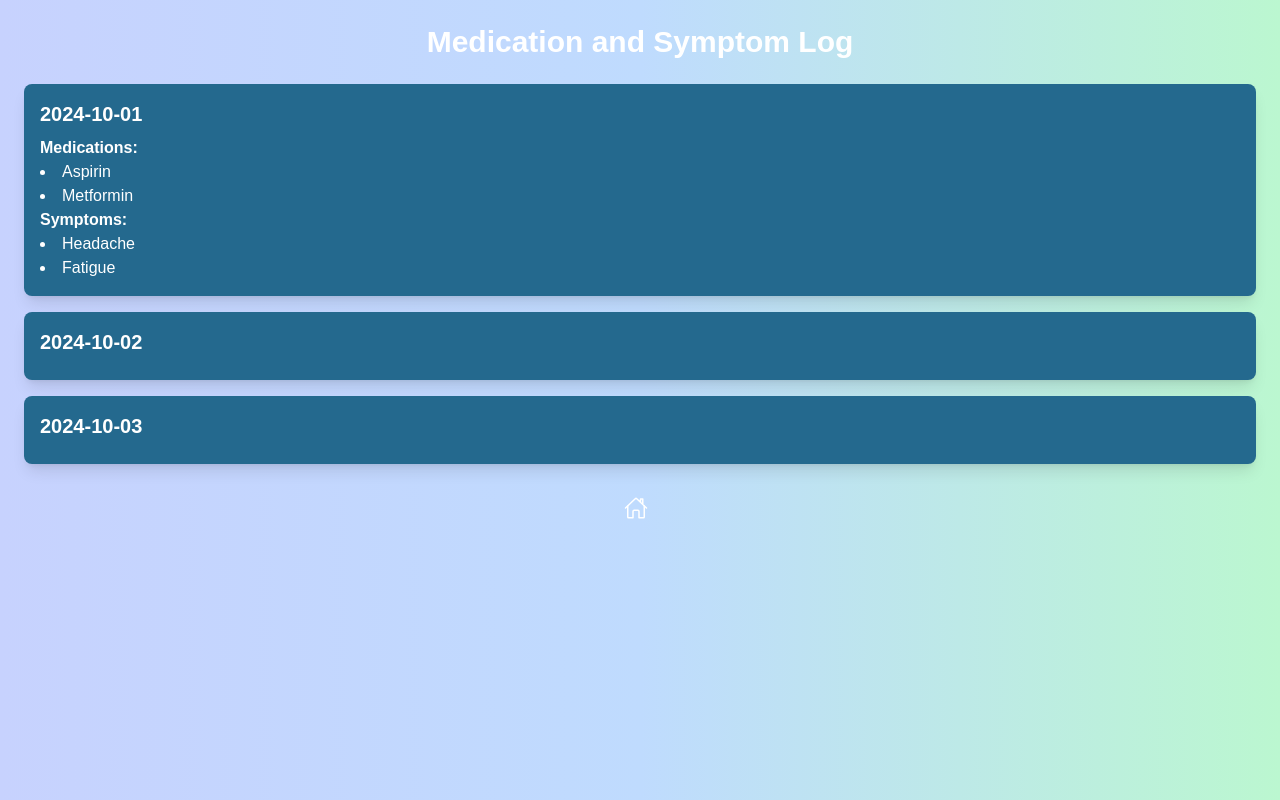
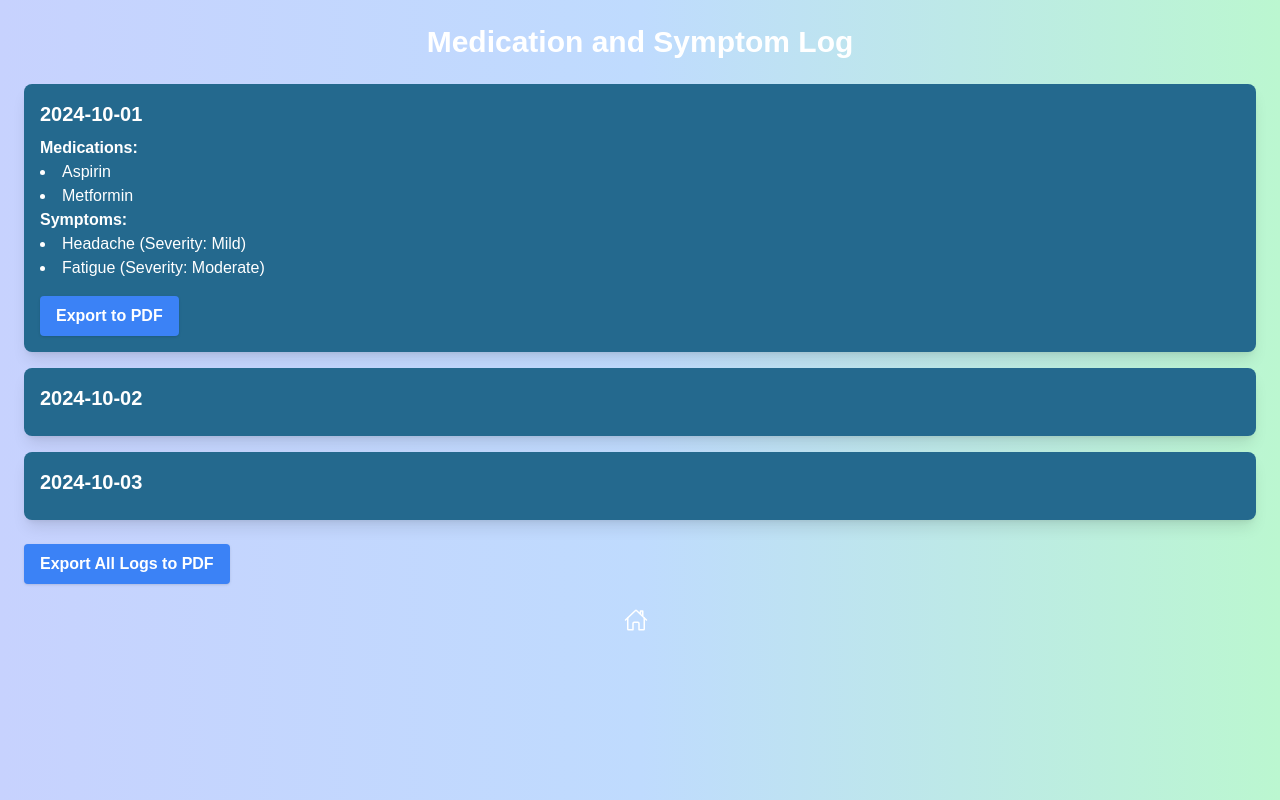
Before and after one commit to Givikap/Althea, a React (Create React App) app in the folder web/althea-frontend/: page /logs in a window 1280 px wide. Both pictures are taken after a click on the element "2024-10-01". Built offline with nearby package versions, Linux system fonts and the light colour scheme.

Commit message:
frontend: PDF, design, routes, etc

```diff
--- a/web/althea-frontend/package.json
+++ b/web/althea-frontend/package.json
@@ -6,6 +6,7 @@
     "@testing-library/jest-dom": "^5.17.0",
     "@testing-library/react": "^13.4.0",
     "@testing-library/user-event": "^13.5.0",
+    "jspdf": "^2.5.2",
     "react": "^18.3.1",
     "react-dom": "^18.3.1",
     "react-icons": "^5.3.0",
--- a/web/althea-frontend/src/App.js
+++ b/web/althea-frontend/src/App.js
@@ -13,7 +13,7 @@ function App() {
   const [name, setName] = useState('');
   const [is, setIs] = useState(false);
   const [isVisible, setIsVisible] = useState(false); //
-  const typewriterText = "Yoour prescription and medical symptom tracking companion"; // Text for typewriter effect
+  const typewriterText = "YYour prescription and medical symptom tracking companion"; // Text for typewriter effect
   const displayedText = useTypewriter(typewriterText, 100); //
 
   useEffect(() => {
--- a/web/althea-frontend/src/Select.js
+++ b/web/althea-frontend/src/Select.js
@@ -41,20 +41,19 @@ function Select() {
     <div className="min-h-screen bg-gradient-to-r from-indigo-200 via-blue-200 to-green-200 text-white flex justify-center items-center">
       <div className="flex flex-col justify-center items-start px-6">
         <header className="text-4xl font-bold text-center mb-6">
-          What Drugs do You Normally Take, {localStorage.getItem('inputName')}?
+          What drugs do you normally take, {localStorage.getItem('inputName')}?
         </header>
-        <p className="text-white font-bold mb-4">lorem ipsum foo bar</p>
 
         {/* Buttons container */}
         <div className="flex space-x-4 mb-4">
           <button
-            className="bg-white text-[#3D9991] font-bold py-2 px-4 rounded transition duration-300 hover:bg-purple-500 hover:text-black shadow-lg"
+            className="bg-[#24698E] text-white font-bold py-2 px-4 rounded transition duration-300 hover:bg-purple-500 hover:text-black shadow-lg"
             onClick={addTo}
           >
             +
           </button>
           <button
-            className="bg-purple-500 text-black font-bold py-2 px-4 rounded transition duration-300 hover:bg-white hover:text-purple-500 shadow-lg"
+            className="bg-[#24698E] text-white font-bold py-2 px-4 rounded transition duration-300 hover:bg-white hover:text-purple-500 shadow-lg"
             onClick={subTo}
           >
             -
--- a/web/althea-frontend/src/pages/dailychecks/dailychecks.jsx
+++ b/web/althea-frontend/src/pages/dailychecks/dailychecks.jsx
@@ -1,5 +1,6 @@
 import React, { useState, useEffect } from 'react';
 import { useNavigate } from 'react-router-dom';
+import { PiListHeart } from "react-icons/pi"; // Import the icon
 
 const PrescriptionTracker = () => {
   const navigate = useNavigate();
@@ -23,6 +24,10 @@ const PrescriptionTracker = () => {
     { id: 5, name: 'Omeprazole' },
     { id: 6, name: 'Simvastatin' },
   ];
+
+  const handleLogs = () => {
+    navigate('/logs');
+  }
 
   const handleDone = () => {
     navigate('/symptoms'); // Navigate to symptoms page
@@ -57,12 +62,20 @@ const PrescriptionTracker = () => {
           ))}
         </div>
       </div>
-      <button
-        onClick={handleDone}
-        className="mt-4 bg-[#24698E] hover:bg-[#000000] text-white font-semibold py-2 px-4 border-blue rounded shadow transition duration-200"
-      >
-        Next
-      </button>
+      <div className="flex mt-4 space-x-4">
+        <button
+          onClick={handleDone}
+          className="bg-[#24698E] hover:bg-[#000000] text-white font-semibold py-2 px-4 border-blue rounded shadow transition duration-200"
+        >
+          Next
+        </button>
+        <button
+          onClick={handleLogs}
+          className="text-white"
+        >
+          <PiListHeart size={24} className="mr-2 text-2xl" />
+        </button>
+      </div>
     </div>
   );
 };
--- a/web/althea-frontend/src/pages/logs/logs.jsx
+++ b/web/althea-frontend/src/pages/logs/logs.jsx
@@ -1,24 +1,32 @@
 import React, { useState } from 'react';
 import { IoHomeOutline } from 'react-icons/io5';
 import { useNavigate } from 'react-router-dom';
+import jsPDF from 'jspdf'; // Import jsPDF
 
 const LogPage = () => {
   const logs = [
     {
       date: '2024-10-01',
       medications: ['Aspirin', 'Metformin'],
-      symptoms: ['Headache', 'Fatigue'],
+      symptoms: [
+        { name: 'Headache', severity: 'Mild' },
+        { name: 'Fatigue', severity: 'Moderate' }
+      ],
     },
     {
       date: '2024-10-02',
       medications: ['Lisinopril'],
-      symptoms: ['Nausea'],
+      symptoms: [
+        { name: 'Nausea', severity: 'Severe' }
+      ],
     },
     {
-        date: '2024-10-03',
-        medications: ['Aspirin'],
-        symptoms: ['Headache'],
-      },
+      date: '2024-10-03',
+      medications: ['Aspirin'],
+      symptoms: [
+        { name: 'Headache', severity: 'Mild' }
+      ],
+    },
   ];
 
   // State to track which log is expanded
@@ -32,12 +40,82 @@ const LogPage = () => {
     setExpandedLogIndex(expandedLogIndex === index ? null : index);
   };
 
+  // Function to export a single log to PDF
+  const exportToPDF = (log) => {
+    const doc = new jsPDF();
+
+    // Add title
+    doc.setFontSize(20);
+    doc.text('Medication and Symptom Log', 105, 20, null, null, 'center');
+
+    // Add date
+    doc.setFontSize(16);
+    doc.text(`Date: ${log.date}`, 20, 40);
+
+    // Add medications
+    doc.setFontSize(14);
+    doc.text('Medications:', 20, 50);
+    log.medications.forEach((med, idx) => {
+      doc.text(`${idx + 1}. ${med}`, 30, 60 + idx * 10);
+    });
+
+    // Calculate starting Y position for symptoms
+    const symptomsStartY = 60 + log.medications.length * 10 + 10;
+    doc.setFontSize(14);
+    doc.text('Symptoms:', 20, symptomsStartY);
+    log.symptoms.forEach((sym, idx) => {
+      doc.text(`${idx + 1}. ${sym.name} (Severity: ${sym.severity})`, 30, symptomsStartY + 10 + idx * 10);
+    });
+
+    // Save the PDF
+    doc.save(`Log_${log.date}.pdf`);
+  };
+
+  // Function to export all logs to a single PDF
+  const exportAllToPDF = () => {
+    const doc = new jsPDF();
+    doc.setFontSize(20);
+    doc.text('Medication and Symptom Log', 105, 20, null, null, 'center');
+    let y = 40; // Y position for the content
+
+    logs.forEach((log) => {
+      doc.setFontSize(16);
+      doc.text(`Date: ${log.date}`, 20, y);
+      y += 10;
+
+      doc.setFontSize(14);
+      doc.text('Medications:', 20, y);
+      y += 10;
+      log.medications.forEach((med, idx) => {
+        doc.text(`${idx + 1}. ${med}`, 30, y);
+        y += 10;
+      });
+
+      doc.setFontSize(14);
+      doc.text('Symptoms:', 20, y);
+      y += 10;
+      log.symptoms.forEach((sym, idx) => {
+        doc.text(`${idx + 1}. ${sym.name} (Severity: ${sym.severity})`, 30, y);
+        y += 10;
+      });
+
+      y += 10; // Add some space before the next log
+    });
+
+    // Save the PDF
+    doc.save('All_Logs.pdf');
+  };
+
   return (
     <div className="min-h-screen bg-gradient-to-r from-indigo-200 via-blue-200 to-green-200 p-6 text-white">
       <h2 className="text-3xl font-semibold text-center mb-6">Medication and Symptom Log</h2>
       <div className="flex flex-col space-y-4">
         {logs.map((log, index) => (
-          <div key={index} className="bg-[#24698E] p-4 rounded-lg shadow-lg cursor-pointer" onClick={() => toggleLog(index)}>
+          <div
+            key={index}
+            className="bg-[#24698E] p-4 rounded-lg shadow-lg cursor-pointer"
+            onClick={() => toggleLog(index)}
+          >
             <h3 className="text-xl font-semibold mb-2">{log.date}</h3>
             {expandedLogIndex === index && (
               <>
@@ -58,22 +136,43 @@ const LogPage = () => {
                   {log.symptoms.length > 0 ? (
                     <ul className="list-disc list-inside">
                       {log.symptoms.map((symptom, idx) => (
-                        <li key={idx} className="text-white">{symptom}</li>
+                        <li key={idx} className="text-white">
+                          {symptom.name} (Severity: {symptom.severity})
+                        </li>
                       ))}
                     </ul>
                   ) : (
                     <p className="text-white">None</p>
                   )}
                 </div>
+                {/* Export to PDF button */}
+                <button
+                  onClick={(e) => {
+                    e.stopPropagation(); // Prevent toggling the log
+                    exportToPDF(log);
+                  }}
+                  className="mt-4 bg-blue-500 hover:bg-black text-white font-semibold py-2 px-4 rounded shadow transition duration-200"
+                >
+                  Export to PDF
+                </button>
               </>
             )}
           </div>
         ))}
       </div>
+      {/* Button to export all logs to a single PDF */}
+      <div className="mt-6">
+        <button
+          onClick={exportAllToPDF}
+          className="bg-blue-500 hover:bg-black text-white font-semibold py-2 px-4 rounded shadow transition duration-200"
+        >
+          Export All Logs to PDF
+        </button>
+      </div>
       {/* Button to navigate back to /check */}
       <div className="mt-6 flex justify-center">
         <button
-          className="flex items-center justify-center text-white font-bold py-2 px-4 rounded"
+          className="text-white"
           onClick={() => navigate('/check')}
         >
           <IoHomeOutline className="mr-2 text-2xl" />
--- a/web/althea-frontend/src/pages/symptoms/symptomchecks.jsx
+++ b/web/althea-frontend/src/pages/symptoms/symptomchecks.jsx
@@ -1,5 +1,6 @@
 import React, { useState } from 'react';
 import { useNavigate } from 'react-router-dom';
+import { FaRegFaceMeh, FaRegFaceFrown, FaRegFaceTired } from "react-icons/fa6";
 
 const symptomList = [
   'Headache', 'Cough', 'Fever', 'Sore throat', 'Fatigue', 'Nausea',
@@ -23,6 +24,7 @@ const SymptomTracker = () => {
   const [searchTerm, setSearchTerm] = useState('');
   const [selectedSymptoms, setSelectedSymptoms] = useState([]);
   const [expandedSymptoms, setExpandedSymptoms] = useState([]);
+  const [severityMap, setSeverityMap] = useState({});
   const navigate = useNavigate();
 
   const handleFinish = () => {
@@ -34,9 +36,11 @@ const SymptomTracker = () => {
   };
 
   const handleAddSymptom = () => {
-    const formattedSearchTerm = searchTerm.trim();
-    if (symptomList.includes(formattedSearchTerm) && !selectedSymptoms.includes(formattedSearchTerm)) {
-      setSelectedSymptoms([...selectedSymptoms, formattedSearchTerm]);
+    const formattedSearchTerm = searchTerm.trim().toLowerCase();
+    const matchingSymptom = symptomList.find(symptom => symptom.toLowerCase() === formattedSearchTerm);
+
+    if (matchingSymptom && !selectedSymptoms.includes(matchingSymptom)) {
+      setSelectedSymptoms([...selectedSymptoms, matchingSymptom]);
       setSearchTerm(''); // Clear the input field
     }
   };
@@ -47,6 +51,13 @@ const SymptomTracker = () => {
         ? prev.filter((item) => item !== symptom)
         : [...prev, symptom]
     );
+  };
+
+  const handleSeverityClick = (symptom, severity) => {
+    setSeverityMap((prev) => ({
+      ...prev,
+      [symptom]: severity
+    }));
   };
 
   return (
@@ -80,6 +91,7 @@ const SymptomTracker = () => {
                 {symptom}
               </h2>
               {expandedSymptoms.includes(symptom) && (
+                <div>
                   <ul className="mt-2 list-disc list-inside text-gray-700">
                     {symptomDrugMap[symptom] ? (
                       symptomDrugMap[symptom].map((drug, idx) => (
@@ -89,6 +101,32 @@ const SymptomTracker = () => {
                       <li>No associated drugs found.</li>
                     )}
                   </ul>
+                  <div className="mt-4">
+                    <span className="font-semibold">Severity:</span>
+                    <div className="flex space-x-4 mt-1">
+                      <FaRegFaceMeh
+                        onClick={() => handleSeverityClick(symptom, 'Mild')}
+                        className={`cursor-pointer ${severityMap[symptom] === 'Mild' ? 'text-blue-600' : 'text-gray-400 hover:text-gray-600'}`}
+                        size={24}
+                      />
+                      <FaRegFaceFrown
+                        onClick={() => handleSeverityClick(symptom, 'Moderate')}
+                        className={`cursor-pointer ${severityMap[symptom] === 'Moderate' ? 'text-blue-600' : 'text-gray-400 hover:text-gray-600'}`}
+                        size={24}
+                      />
+                      <FaRegFaceTired
+                        onClick={() => handleSeverityClick(symptom, 'Severe')}
+                        className={`cursor-pointer ${severityMap[symptom] === 'Severe' ? 'text-blue-600' : 'text-gray-400 hover:text-gray-600'}`}
+                        size={24}
+                      />
+                    </div>
+                  </div>
+                  {severityMap[symptom] && (
+                    <p className="mt-2 text-gray-800">
+                      Severity level: <strong>{severityMap[symptom]}</strong>
+                    </p>
+                  )}
+                </div>
               )}
             </div>
           ))}
```
Also changed, not shown: 1 other file (tests, documents, lock files or other folders). Lines whose indentation alone changed are shown as unchanged.
